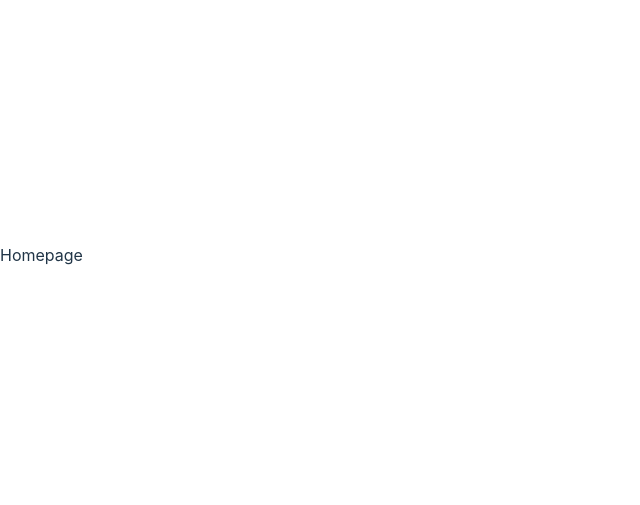
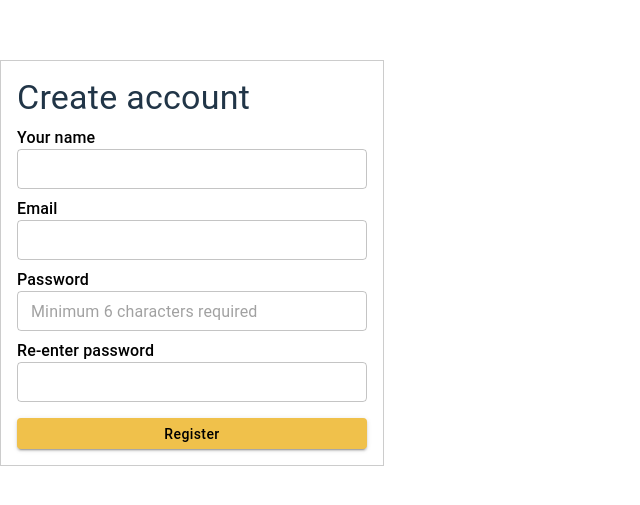
Before and after one commit to TabotCharlesBessong/MNRNStack, a React (Vite) app in the folder amazon-clone/amazon_ui/: page / in a window 1280 px wide. Shown: the part 145-650 px from the top of the page, without its empty margins (0-640 px from the left). Built offline with nearby package versions, Linux system fonts and the light colour scheme.

Commit message:
started working on the registration component

```diff
--- a/amazon-clone/amazon_ui/src/App.tsx
+++ b/amazon-clone/amazon_ui/src/App.tsx
@@ -2,13 +2,14 @@
 import {ThemeProvider} from "@mui/material"
 import { theme } from "./shared/utils/theme"
 import {BrowserRouter as Router, Routes,Route} from "react-router-dom"
+import { RegistrationForm } from "./features/auth/components"
 
 const App = () => {
   return (
     <ThemeProvider theme={theme} >
       <Router>
         <Routes>
-          <Route path="/" element={'Homepage'} />
+          <Route path="/" element={<RegistrationForm/>} />
           <Route path="/register" element={'Registerpage'} />
           <Route path="/Signin" element={'Signinpage'} />
         </Routes>
--- /dev/null
+++ b/amazon-clone/amazon_ui/src/constant/images.ts
@@ -0,0 +1,7 @@
+import amazon from "../assets/images/amazon-logo.png"
+
+const images = {
+  amazon
+}
+
+export default images
--- /dev/null
+++ b/amazon-clone/amazon_ui/src/features/auth/components/AuthLayout.tsx
@@ -0,0 +1,20 @@
+import { Grid } from "@mui/material";
+import { ReactNode } from "react";
+import images from "../../../constant/images";
+
+const AuthLayout = ({ children }: { children: ReactNode }) => {
+  return (
+    <Grid
+      sx={{ p: 2 }}
+      container
+      direction="column"
+      justifyContent="flex-start"
+      alignItems="center"
+    >
+      <img src={images.amazon} alt="" />
+      <main>{children}</main>
+    </Grid>
+  );
+};
+
+export default AuthLayout;
--- /dev/null
+++ b/amazon-clone/amazon_ui/src/features/auth/components/RegistrationForm.tsx
@@ -0,0 +1,101 @@
+import { Box, Button, Grid, InputLabel, TextField, Typography } from "@mui/material"
+import { FormEvent } from "react"
+
+const RegistrationForm = () => {
+  const onSubmitHandler = (e: FormEvent<HTMLFormElement>) => {
+    e.preventDefault()
+    console.log('clicked')
+  }
+  return (
+    <Box
+      sx={{
+        border: 1,
+        padding: 2,
+        borderColor: "#cccccc",
+        width: "350px",
+        marginTop: 2,
+      }}
+    >
+      <form onSubmit={onSubmitHandler}>
+        <Grid container direction="column" justifyContent="flex-start">
+          <Typography variant="h4" component="h1">
+            Create account
+          </Typography>
+
+          <InputLabel
+            sx={{ fontWeight: 500, marginTop: 1, color: "#000000" }}
+            htmlFor="name"
+          >
+            Your name
+          </InputLabel>
+          <TextField
+            type="text"
+            name="name"
+            id="name"
+            variant="outlined"
+            size="small"
+          />
+
+          <InputLabel
+            sx={{ fontWeight: 500, marginTop: 1, color: "#000000" }}
+            htmlFor="email"
+          >
+            Email
+          </InputLabel>
+          <TextField
+            type="text"
+            name="email"
+            id="email"
+            variant="outlined"
+            size="small"
+          />
+
+          <InputLabel
+            sx={{ fontWeight: 500, marginTop: 1, color: "#000000" }}
+            htmlFor="password"
+          >
+            Password
+          </InputLabel>
+          <TextField
+            type="text"
+            name="password"
+            id="password"
+            variant="outlined"
+            size="small"
+            placeholder="Minimum 6 characters required"
+          />
+
+          <InputLabel
+            sx={{ fontWeight: 500, marginTop: 1, color: "#000000" }}
+            htmlFor="confirmPassword"
+          >
+            Re-enter password
+          </InputLabel>
+          <TextField
+            type="text"
+            name="confirmPassword"
+            id="confirmPassword"
+            variant="outlined"
+            size="small"
+          />
+          <Button
+            variant="contained"
+            style={{
+              marginTop: "16px",
+              height: "31px",
+              backgroundColor: "#f0c14b",
+              color: "black",
+              borderColor: "#a88734 #9c7e31 #846a29",
+              textTransform: "none",
+            }}
+            type="submit"
+          >
+            Register
+          </Button>
+        </Grid>
+      </form>
+    </Box>
+  );
+}
+
+export default RegistrationForm
--- /dev/null
+++ b/amazon-clone/amazon_ui/src/features/auth/components/index.ts
@@ -0,0 +1,3 @@
+
+export {default as AuthLayout} from './AuthLayout'
+export {default as RegistrationForm} from "./RegistrationForm"
```
